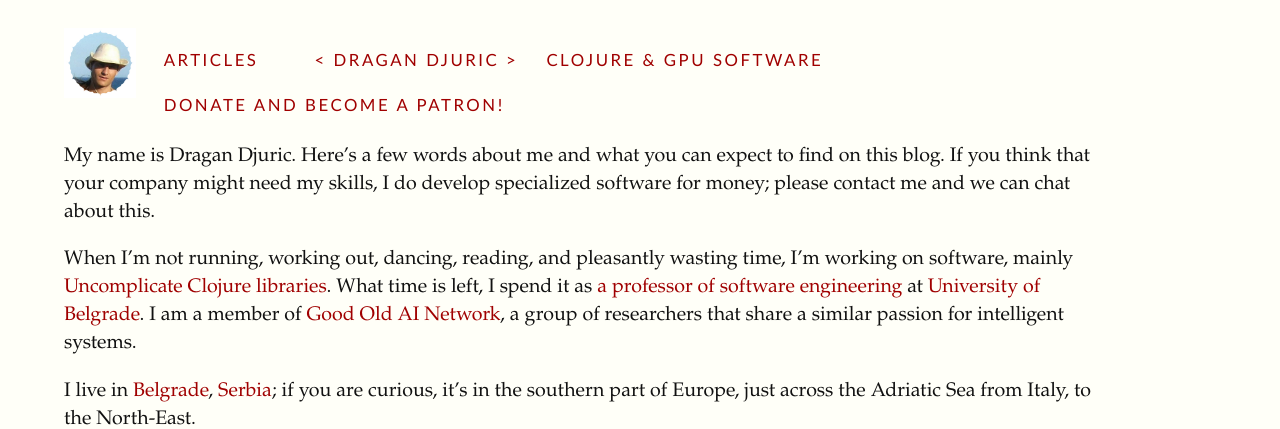
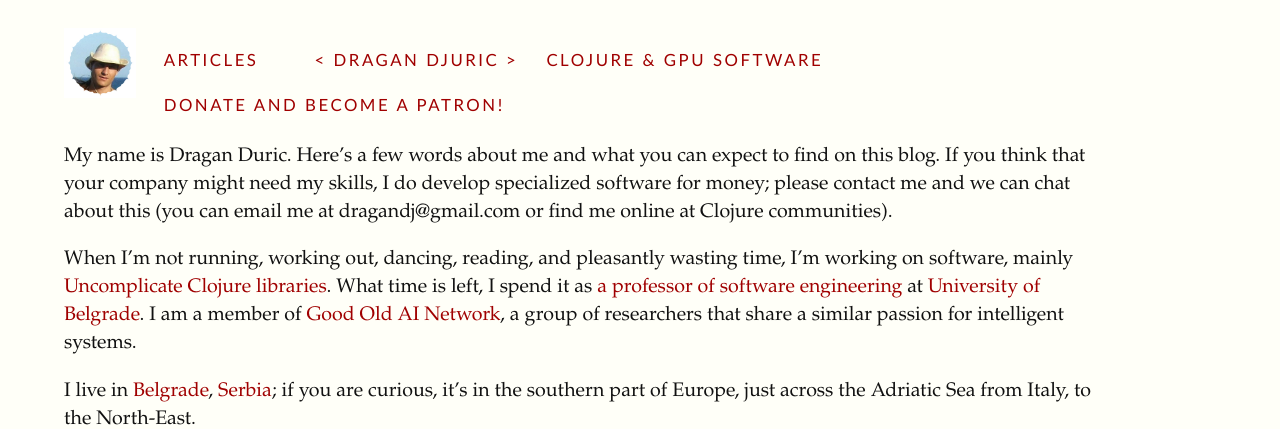
Before and after one commit to blueberry/blueberry.github.io, a Jekyll site: the page built from about/index.md, in a window 1280 px wide and 900 px high, cut to the strip 0-429 px from the top of the window. Built offline with Jekyll 4.4.1, drawn with Linux system fonts in a browser that asks for light colours; comment, search, counter and statistics services are not loaded.

Commit message:
Update about.

```diff
--- a/about/index.md
+++ b/about/index.md
@@ -3,7 +3,7 @@ layout: full-width
 title: Dragan Djuric
 ---
 
-My name is Dragan Djuric. Here's a few words about me and what you can expect to find on this blog. If you think that your company might need my skills, I do develop specialized software for money; please contact me and we can chat about this.
+My name is Dragan Duric. Here's a few words about me and what you can expect to find on this blog. If you think that your company might need my skills, I do develop specialized software for money; please contact me and we can chat about this (you can email me at dragandj@gmail.com or find me online at Clojure communities).
 
 When I'm not running, working out, dancing, reading, and pleasantly wasting time, I'm working on software, mainly [Uncomplicate Clojure libraries](http://uncomplicate.org). What time is left, I spend it as [a professor of software engineering](http://www.fon.bg.ac.rs/eng/about-fos/academic-staff/dragan-djuric/) at [University of Belgrade](http://bg.ac.rs/en/index.php). I am a member of [Good Old AI Network](http://goodoldai.org), a group of researchers that share a similar passion for intelligent systems.
 
```
